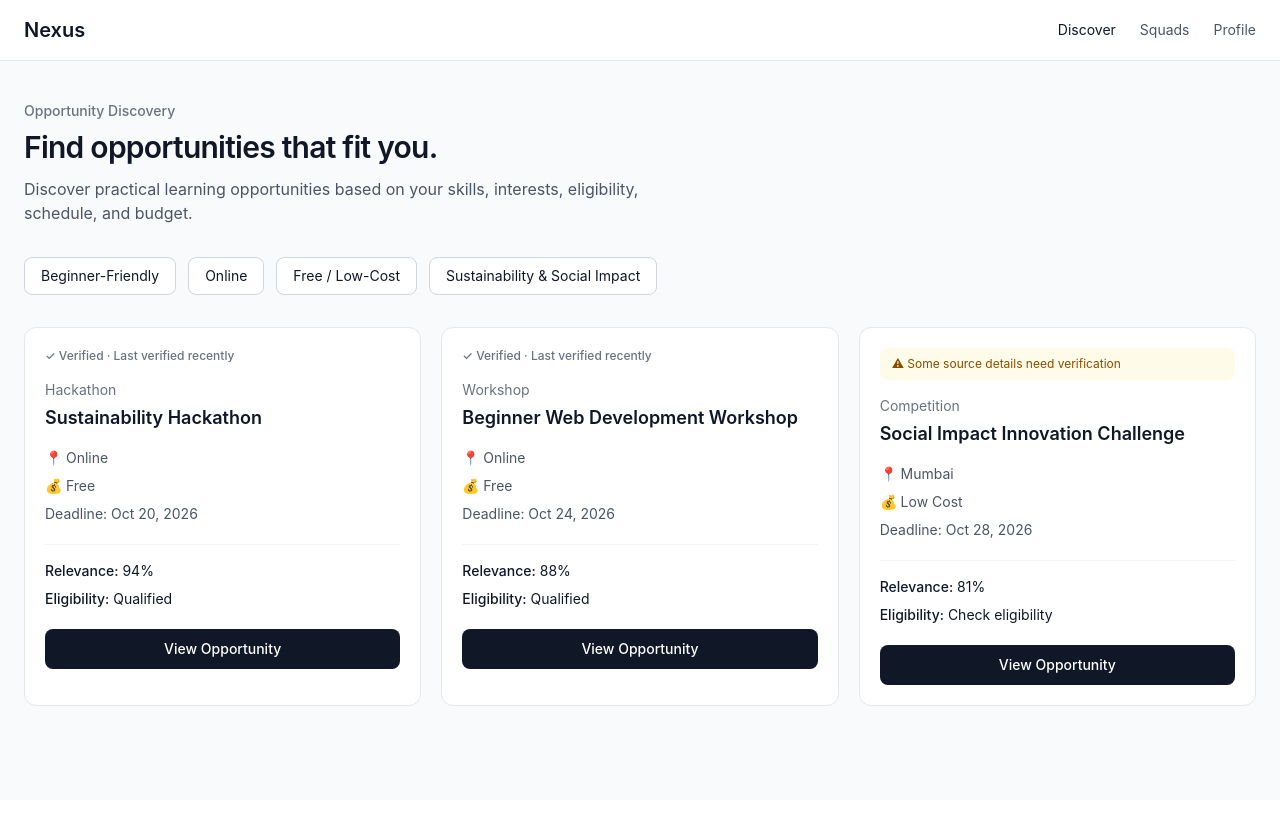
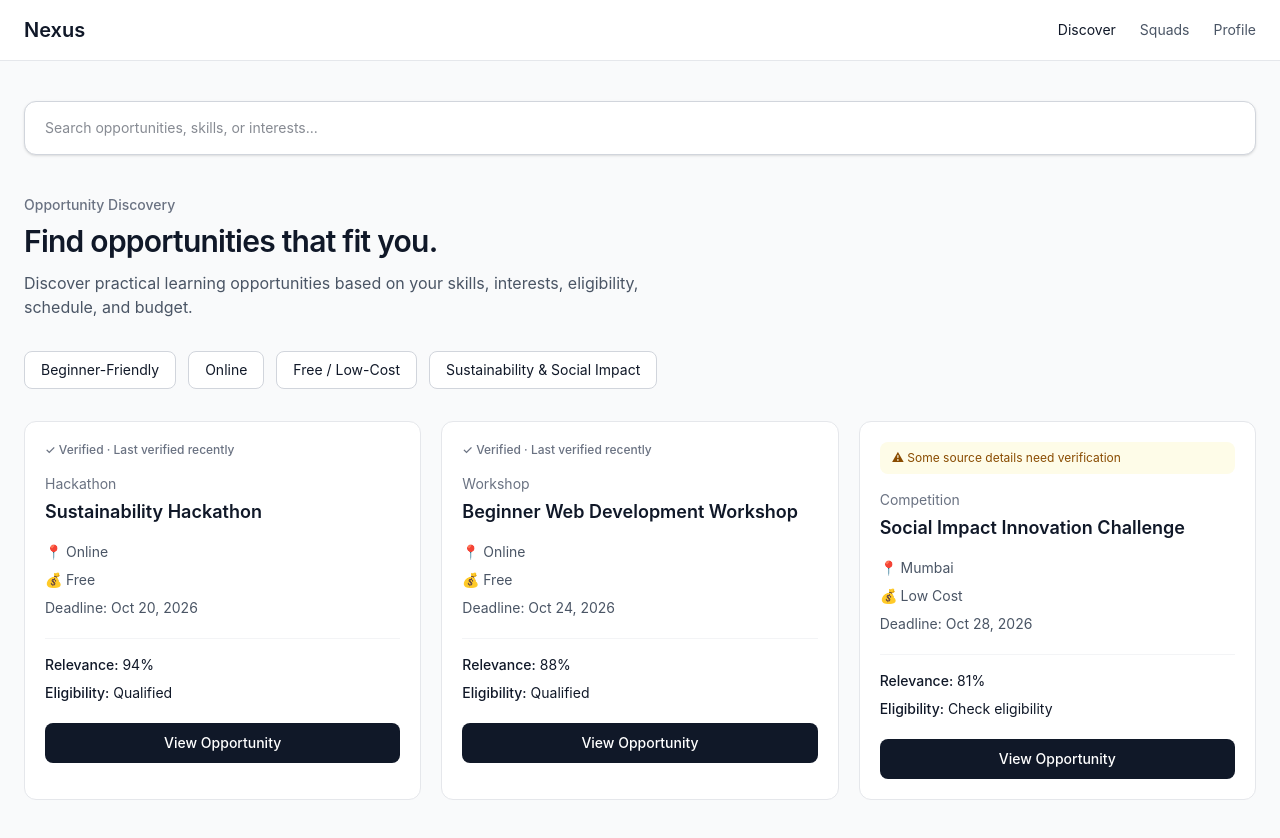
Before and after one commit to CMPN-CODECELL/Syrus7_Team_TechiZens, a React (Vite) app: page / in a window 1280 px wide. Before the commit the page ends 800 px from the top, so only its background shows below. Built offline with nearby package versions, Linux system fonts and the light colour scheme.

Commit message:
Improve Nexus discovery search layout

```diff
--- a/src/App.jsx
+++ b/src/App.jsx
@@ -34,6 +34,8 @@ const opportunities = [
 function App() {
   return (
     <div className="min-h-screen bg-gray-50 text-gray-900">
+
+      {/* Header */}
       <header className="border-b border-gray-200 bg-white">
         <div className="mx-auto flex max-w-7xl items-center justify-between px-6 py-4">
           <h1 className="text-xl font-semibold">Nexus</h1>
@@ -42,9 +44,11 @@ function App() {
             <a href="#" className="text-gray-900">
               Discover
             </a>
+
             <a href="#" className="hover:text-gray-900">
               Squads
             </a>
+
             <a href="#" className="hover:text-gray-900">
               Profile
             </a>
@@ -52,7 +56,19 @@ function App() {
         </div>
       </header>
 
+      {/* Main */}
       <main className="mx-auto max-w-7xl px-6 py-10">
+
+        {/* Search */}
+        <div className="mb-10">
+          <input
+            type="text"
+            placeholder="Search opportunities, skills, or interests..."
+            className="w-full rounded-xl border border-gray-300 bg-white px-5 py-4 text-sm shadow-sm outline-none focus:border-gray-500"
+          />
+        </div>
+
+        {/* Introduction */}
         <section className="mb-8">
           <p className="mb-2 text-sm font-medium text-gray-500">
             Opportunity Discovery
@@ -68,6 +84,7 @@ function App() {
           </p>
         </section>
 
+        {/* Filters */}
         <section className="mb-8 flex flex-wrap gap-3">
           <button className="rounded-lg border border-gray-300 bg-white px-4 py-2 text-sm">
             Beginner-Friendly
@@ -86,6 +103,7 @@ function App() {
           </button>
         </section>
 
+        {/* Opportunity Cards */}
         <section className="grid gap-5 md:grid-cols-2 lg:grid-cols-3">
           {opportunities.map((opportunity) => (
             <article
@@ -102,7 +120,9 @@ function App() {
                 </div>
               )}
 
-              <p className="text-sm text-gray-500">{opportunity.type}</p>
+              <p className="text-sm text-gray-500">
+                {opportunity.type}
+              </p>
 
               <h3 className="mt-1 text-lg font-semibold">
                 {opportunity.title}
```
